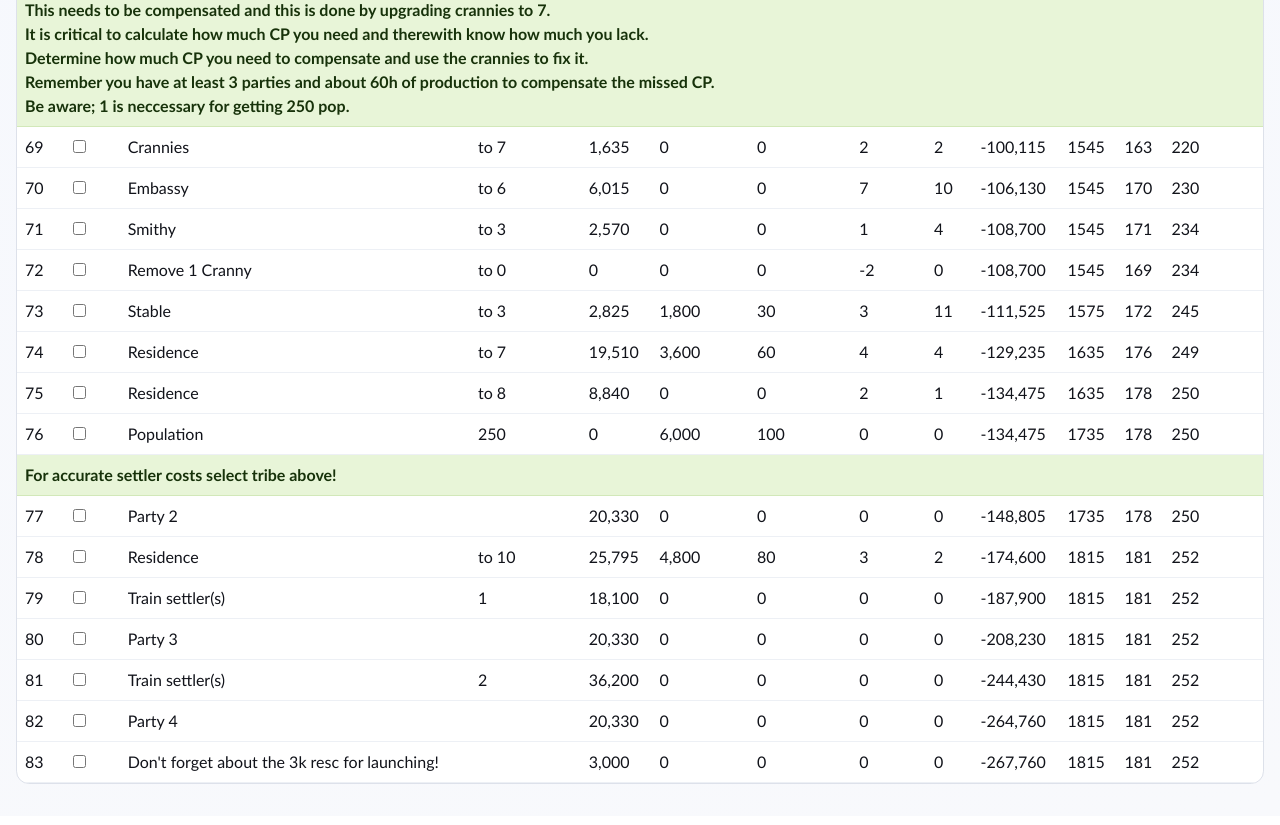
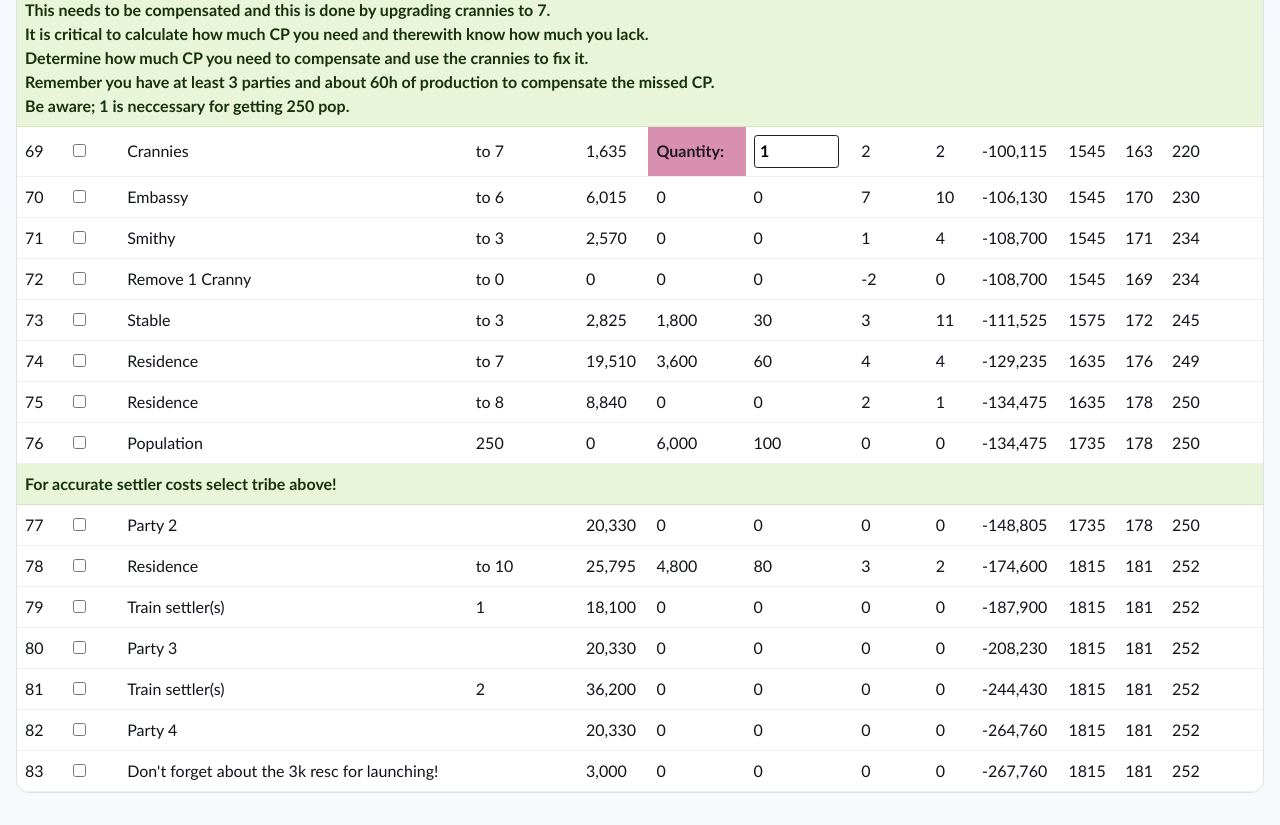
Before and after one commit to vinaghost/VinaWorldSystem, a React (Vite) app in the folder SpawnVillageDevelopment/: page / in a window 1280 px wide. Shown: the part 3820-4645 px from the top of the page. Built offline with nearby package versions, Linux system fonts and the light colour scheme.

Commit message:
feat(quantity): add quantity input feature with dynamic cost calculation in task rows

```diff
--- a/SpawnVillageDevelopment/src/App.css
+++ b/SpawnVillageDevelopment/src/App.css
@@ -135,6 +135,21 @@ thead th {
   color: #1f2c44;
 }
 
+.quantity-label-cell {
+  background: #d98fb0;
+  color: #1f1a1f;
+  font-weight: 700;
+}
+
+.quantity-input {
+  width: 4.5rem;
+  border: 1px solid #1f1f1f;
+  border-radius: 0.2rem;
+  padding: 0.2rem 0.35rem;
+  font: inherit;
+  font-weight: 600;
+}
+
 .pwa-badge-wrap {
   justify-self: start;
 }
--- a/SpawnVillageDevelopment/src/App.jsx
+++ b/SpawnVillageDevelopment/src/App.jsx
@@ -10,6 +10,10 @@ const INITIALS = {
   cp: 0,
   population: 0,
 }
+
+const QUANTITY_ROW_INDEX = 68
+const QUANTITY_ROW_UNIT_COST = 1635
+const QUANTITY_FEATURE_TAB_ID = '4p-sim'
 
 function getNumber(value) {
   return Number(value) || 0
@@ -35,6 +39,8 @@ function buildComputedRows(rows, options = {}) {
     stableOverrideIndex = -1,
     warehouseUpdateIndex = -1,
     selectedSettlerCost = 0,
+    quantityValue = 5,
+    enableQuantityFormula = false,
   } = options
   let balance = INITIALS.balance
   let previousRewardRes = 0
@@ -69,6 +75,13 @@ function buildComputedRows(rows, options = {}) {
       currentRow = {
         ...row,
         cost: getNumber(row.task) * selectedSettlerCost,
+      }
+    }
+
+    if (enableQuantityFormula && index === QUANTITY_ROW_INDEX) {
+      currentRow = {
+        ...currentRow,
+        cost: getNumber(quantityValue) * QUANTITY_ROW_UNIT_COST,
       }
     }
 
@@ -163,6 +176,7 @@ function buildComputedRows(rows, options = {}) {
 function App() {
   const [activeTab, setActiveTab] = useState(TABS[0].id)
   const [checkedByTab, setCheckedByTab] = useState({})
+  const [quantityByTab, setQuantityByTab] = useState({})
   const [selectedTribe, setSelectedTribe] = useState(settler_cost[0]?.unit ?? '')
   const [selectedUnit, setSelectedUnit] = useState(troop_cost[0]?.unit ?? '')
   const [farmUnitCount, setFarmUnitCount] = useState(10)
@@ -210,6 +224,7 @@ function App() {
   }, [activeTabConfig])
 
   const activeChecks = checkedByTab[activeTab] ?? {}
+  const activeQuantity = quantityByTab[activeTab] ?? 1
   const selectedSettler = useMemo(
     () => settler_cost.find((tribe) => tribe.unit === selectedTribe) ?? settler_cost[0],
     [selectedTribe],
@@ -236,6 +251,7 @@ function App() {
   const perHour48 = breakEven / 48
   const secondPerHour24 = secondBreakEven / 24
   const secondPerHour48 = secondBreakEven / 48
+  const enableQuantityFeature = activeTab === QUANTITY_FEATURE_TAB_ID
   const showFarmCalc = Boolean(activeFarmConfig)
   const applyEquitesOverrides = showFarmCalc && selectedTroop?.unit === 'Equites Imperatoris'
   const computedRows = useMemo(
@@ -251,6 +267,8 @@ function App() {
         stableOverrideIndex: activeFarmConfig?.equitesStableIndex ?? -1,
         warehouseUpdateIndex: activeFarmConfig?.equitesWarehouseUpdateIndex ?? -1,
         selectedSettlerCost,
+        quantityValue: activeQuantity,
+        enableQuantityFormula: enableQuantityFeature,
       }),
     [
       activeTabConfig,
@@ -261,6 +279,8 @@ function App() {
       showFarmCalc,
       applyEquitesOverrides,
       selectedSettlerCost,
+      activeQuantity,
+      enableQuantityFeature,
     ],
   )
 
@@ -443,6 +463,8 @@ function App() {
               const rowNotes = notesByIndex[row.index] ?? []
               const rowNumberLabel = row.displayNo ?? row.index + 1
               const rowKeyBase = row.index ?? rowCheckKey
+              const isQuantityRow =
+                enableQuantityFeature && row.kind === 'task' && row.index === QUANTITY_ROW_INDEX
 
               return (
                 <Fragment key={`${activeTab}-${rowKeyBase}-group`}>
@@ -464,8 +486,32 @@ function App() {
                     <td>{row['To do']}</td>
                     <td>{row.task}</td>
                     <td>{formatNumber(row.cost)}</td>
-                    <td>{formatNumber(row['reward res'])}</td>
-                    <td>{formatNumber(row['reward exp'])}</td>
+                    {isQuantityRow ? (
+                      <>
+                        <td className="quantity-label-cell">Quantity:</td>
+                        <td>
+                          <input
+                            type="number"
+                            min="0"
+                            value={activeQuantity}
+                            onChange={(event) => {
+                              const nextValue = getNumber(event.target.value)
+                              setQuantityByTab((previous) => ({
+                                ...previous,
+                                [activeTab]: nextValue,
+                              }))
+                            }}
+                            className="quantity-input"
+                            aria-label="Crannies quantity"
+                          />
+                        </td>
+                      </>
+                    ) : (
+                      <>
+                        <td>{formatNumber(row['reward res'])}</td>
+                        <td>{formatNumber(row['reward exp'])}</td>
+                      </>
+                    )}
                     <td>{row['cp prod']}</td>
                     <td>{row.pop}</td>
                     <td>{formatNumber(row.balance)}</td>
```
